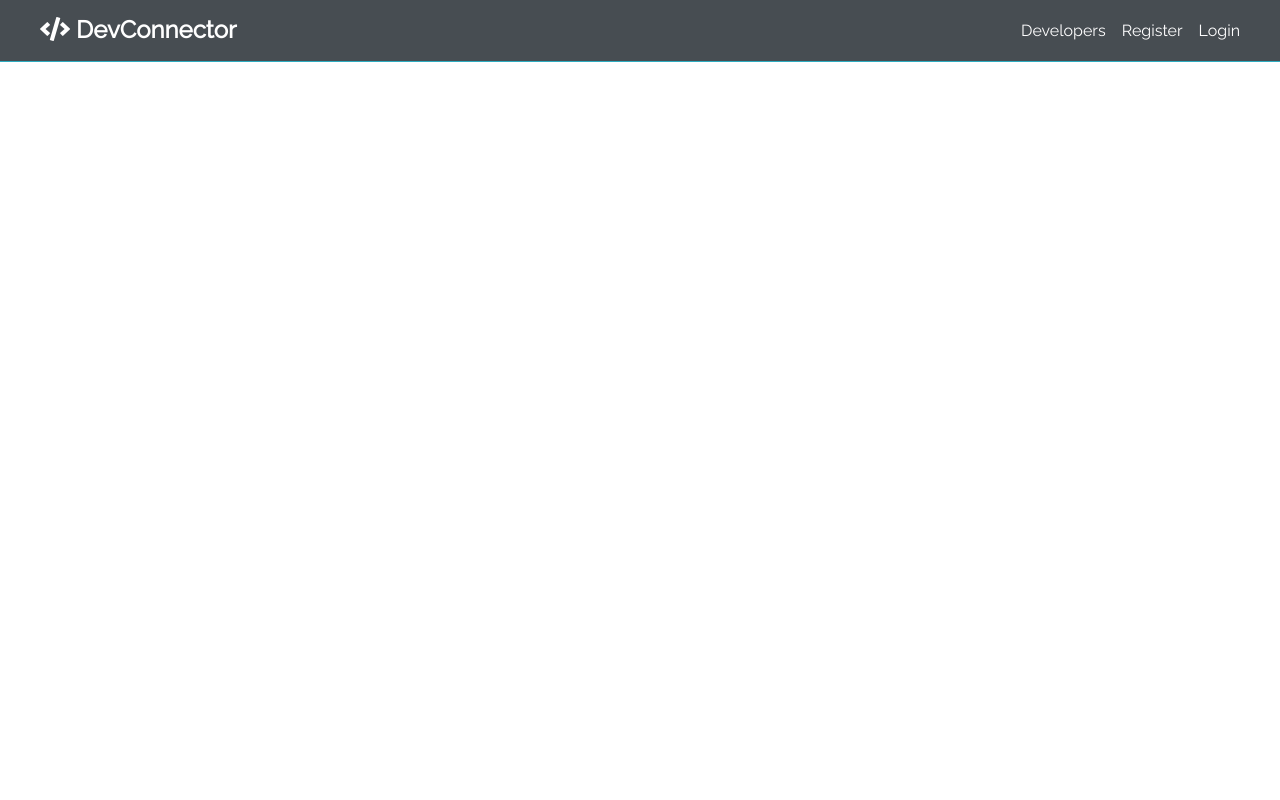
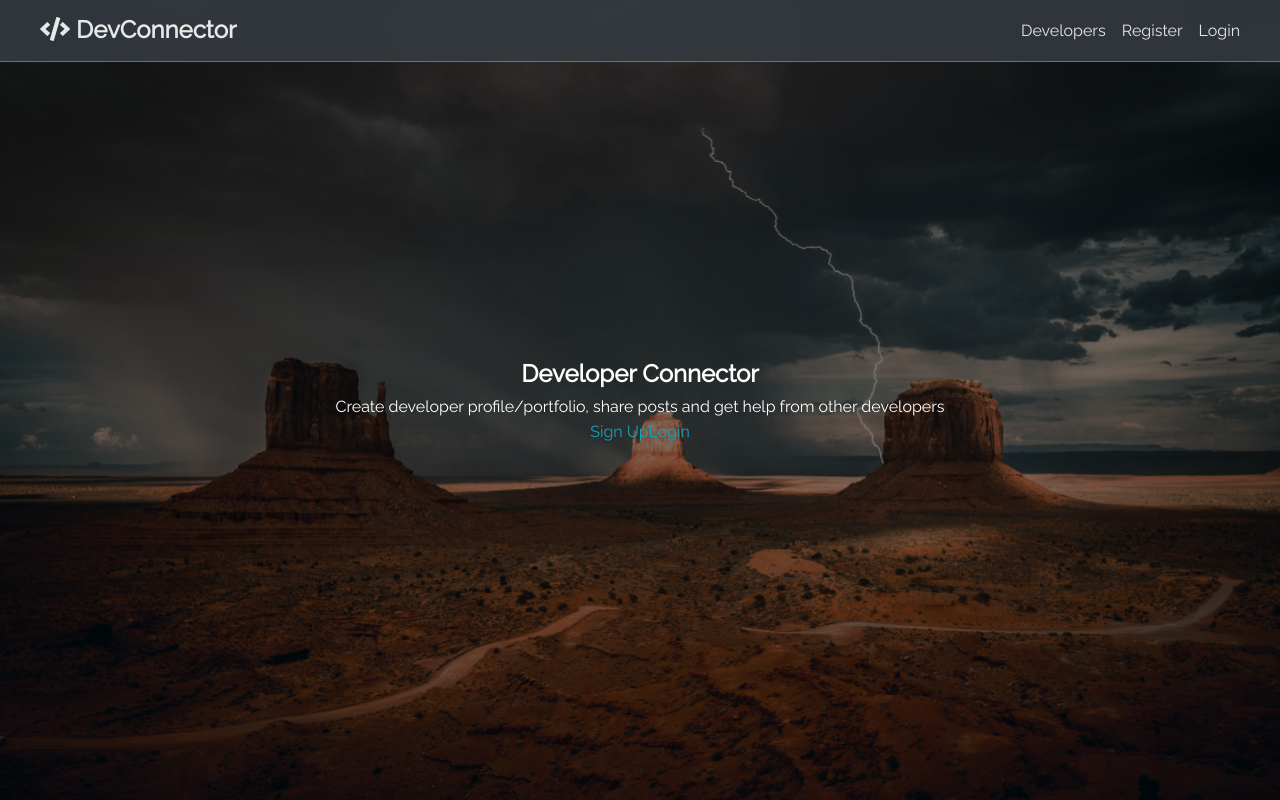
Before and after one commit to Amir-Bagjani/sass-website-travi, a React (Create React App) app: page / in a window 1280 px wide. Built offline with nearby package versions, Linux system fonts and the light colour scheme.

Commit message:
landing - 1

```diff
--- a/src/App.js
+++ b/src/App.js
@@ -1,10 +1,11 @@
 import Navbar from "./components/Navbar";
+import Home from "./pages/Home";
 
 function App() {
   return (
     <div>
       <Navbar />
-
+      <Home />
     </div>
   );
 }
--- a/src/pages/Home.jsx
+++ b/src/pages/Home.jsx
@@ -1,7 +1,24 @@
+import "../styles/home.scss"
 
-function Home() {
+const Home = () => {
   return (
-    <div>Home</div>
+    <section className="landing">
+      <div className="dark-overlay">
+        <div className="landing-inner">
+          <h1 className="x-large">
+            Developer Connector
+          </h1>
+          <p className="lead">
+            Create developer profile/portfolio, share posts and get help from
+            other developers
+          </p>
+          <div className="buttons">
+            <a href="register" className="btn btn-primary">Sign Up</a>
+            <a href="login" className="btn btn-primary">Login</a>
+          </div>
+        </div>
+      </div>
+    </section>
   )
 }
 
--- a/src/styles/_utilities.scss
+++ b/src/styles/_utilities.scss
@@ -4,4 +4,16 @@
     &-dark{
         @include  set-background($dark-color);
     }
+    &-light{
+        @include  set-background($light-color);
+    }
+    &-success{
+        @include  set-background($success-color);
+    }
+    &-danger{
+        @include  set-background($danger-color);
+    }
+    &-white{
+        @include  set-background(#fff);
+    }
 }
--- /dev/null
+++ b/src/styles/home.scss
@@ -0,0 +1,26 @@
+.landing {
+  background: url(../../public/images/nature.jpg) no-repeat center center/cover;
+  height: 100vh;
+//   position: relative;
+
+  .dark-overlay {
+    height: 100%;
+    width: 100%;
+    background-color: rgba(0, 0, 0, 0.5);
+    // position: absolute;
+    // top: 0;
+    // left: 0;
+  }
+
+  &-inner {
+    display: flex;
+    flex-direction: column;
+    align-items: center;
+    justify-content: center;
+    width: 80%;
+    margin: auto;
+    height: 100%;
+    color: #fff;
+    text-align: center;
+  }
+}
```
